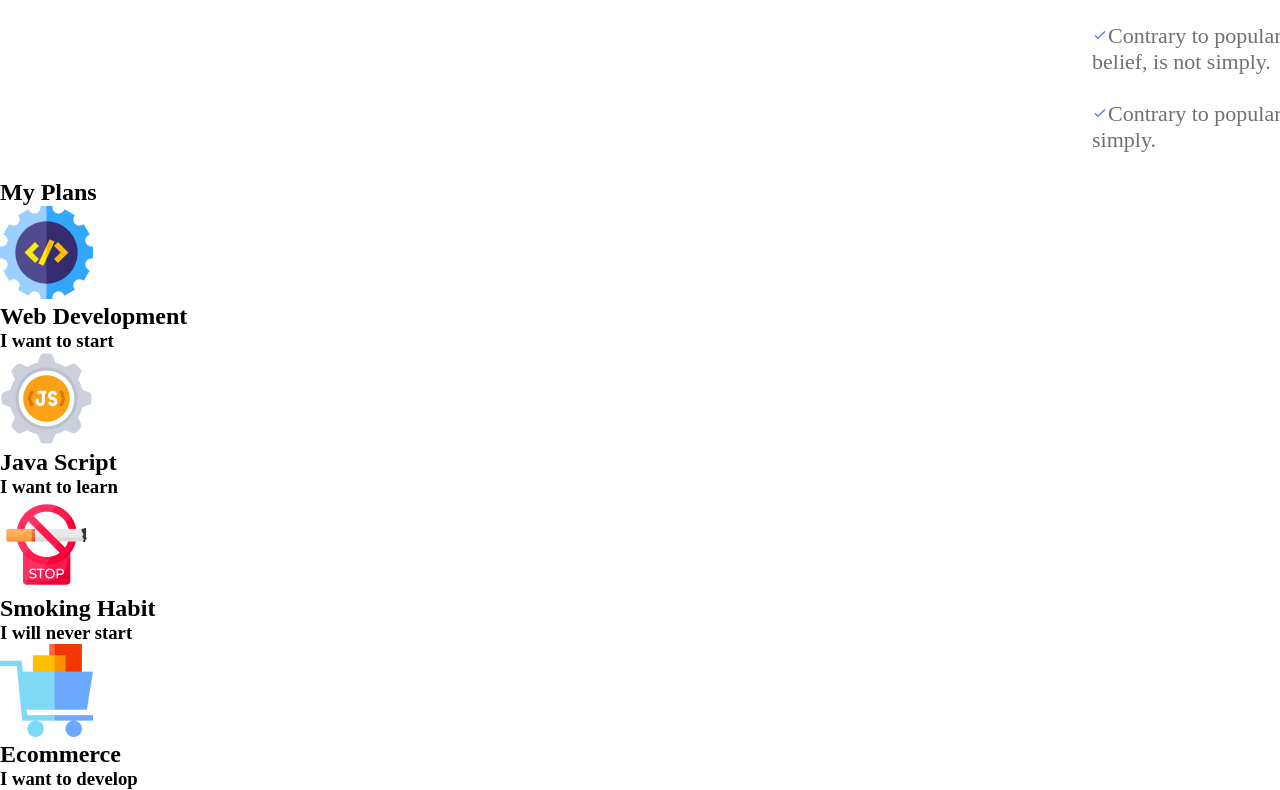
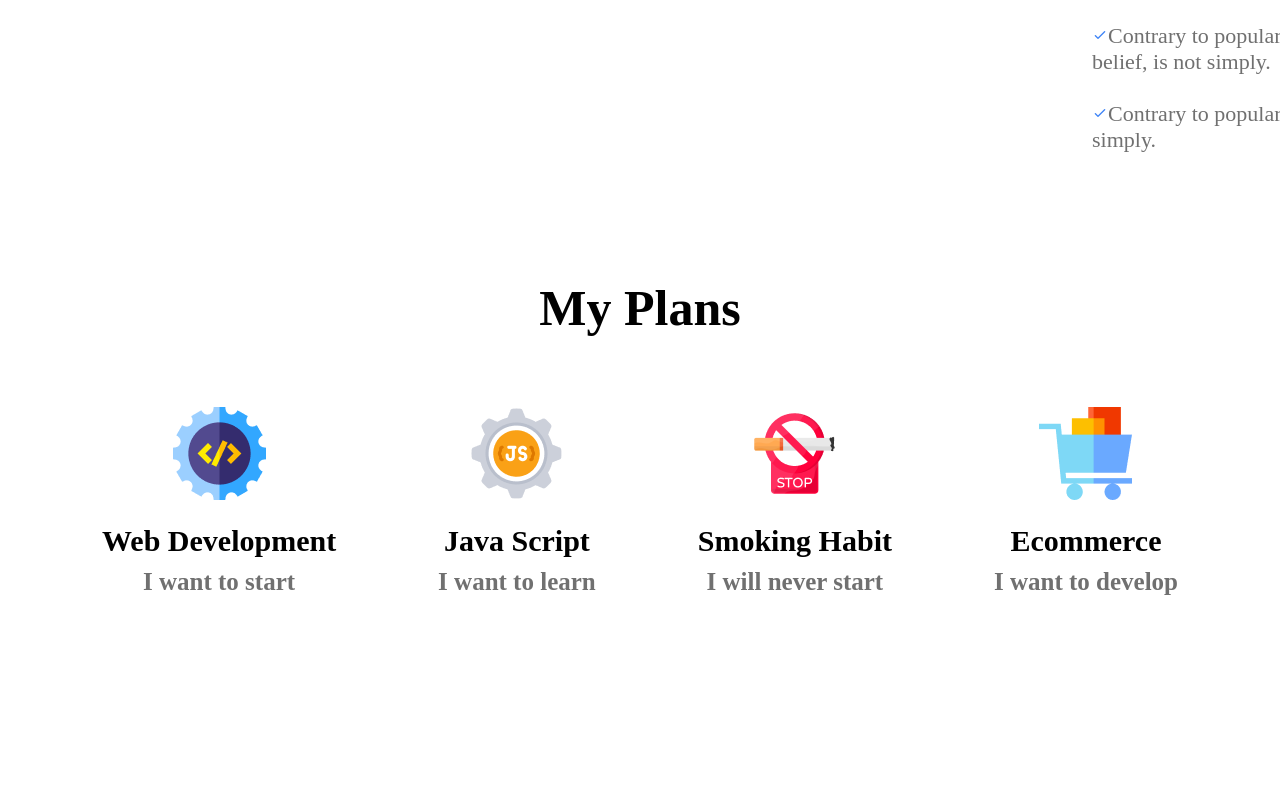
Before and after one commit to ShobnomM/Assignment-1, a plain HTML site: page index.html in a window 1280 px wide. Shown: the part 1925-2715 px from the top of the page. After the commit the page ends 2521 px from the top, so only its background shows below. Drawn offline with Linux system fonts and the light colour scheme.

Commit message:
added style

```diff
--- a/index.html
+++ b/index.html
@@ -46,25 +46,25 @@
             </div>
         </section>
         <section>
-            <div class="plan">
-                <h1 class="plan-skill">My Plans</h1>
+            <div class="plan-section">
+                <h1 class="plan">My Plans</h1>
                 <div class="plan-container">
-                    <div>
+                    <div class="plan-i">
                         <img src="images/icons/web.png" alt="">
                         <h1 class="plan-title">Web Development</h1>
                         <h3 class="sub-title">I want to start</h3>
                     </div>
-                    <div>
+                    <div class="plan-i">
                         <img src="images/icons/js.png" alt="">
                         <h1 class="plan-title">Java Script</h1>
                         <h3 class="sub-title">I want to learn</h3>
                     </div>
-                    <div>
+                    <div class="plan-i">
                         <img src="images/icons/smoke.png" alt="">
                         <h1 class="plan-title">Smoking Habit</h1>
                         <h3 class="sub-title">I will never start</h3>
                     </div>
-                    <div>
+                    <div class="plan-i">
                         <img src="images/icons/ecom.png" alt="">
                         <h1 class="plan-title">Ecommerce</h1>
                         <h3 class="sub-title">I want to develop</h3>
--- a/style.css
+++ b/style.css
@@ -72,3 +72,29 @@
 .about-img{
     height: 5000px;
 }
+/* plan section */
+.plan-section{
+    padding-top: 100px;
+}
+.plan{
+    font-size: 50px;
+    text-align: center;
+    padding-bottom: 70px;
+}
+.plan-container{
+    display: flex;
+    justify-content: space-evenly;
+}
+.plan-i{
+    text-align: center;
+}
+.plan-title{
+    font-size: 30px;
+    font-weight: 700;
+    padding-top: 20px;
+    padding-bottom: 10px;
+}
+.sub-title{
+    font-size:25px ;
+    color: #707070;
+}
```
